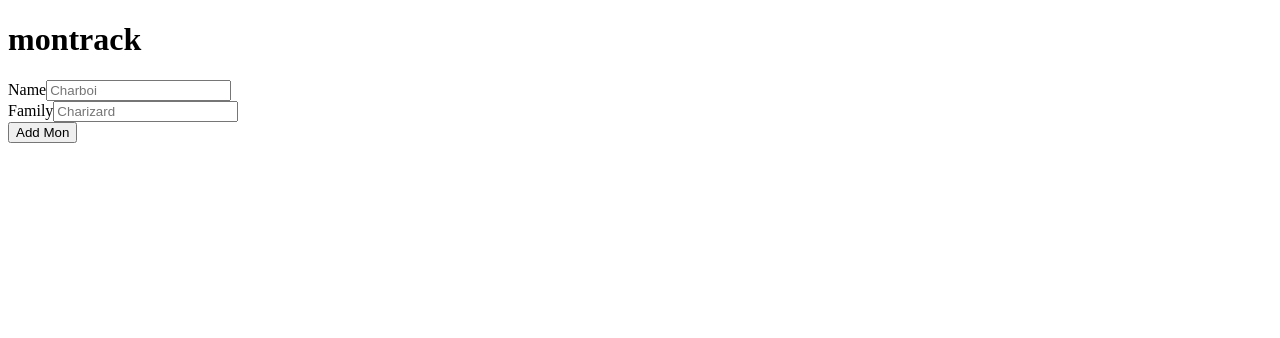
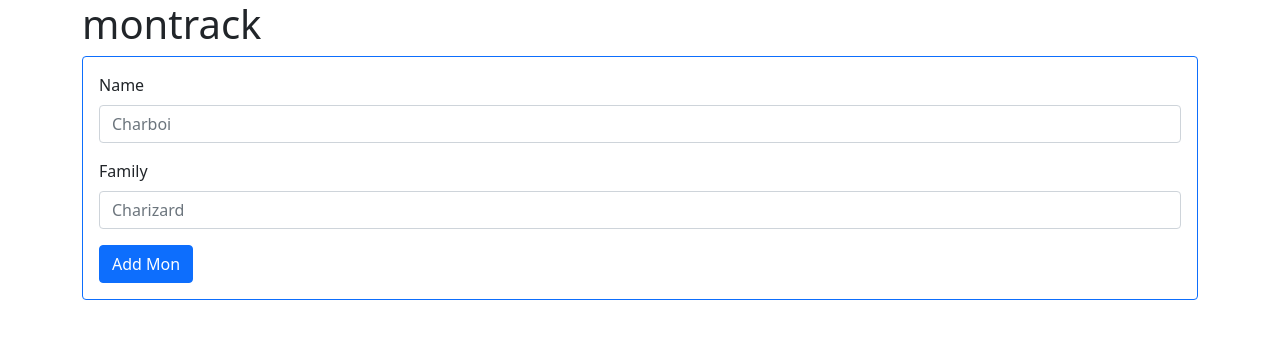
Before and after one commit to ankeesler/montrack, a React (Create React App) app: page / in a window 1280 px wide. Shown: the top 338 px of the page. Built offline with nearby package versions, Linux system fonts and the light colour scheme.

Commit message:
mon form doesn't look like crap

```diff
--- a/src/components/AddMon.js
+++ b/src/components/AddMon.js
@@ -1,4 +1,7 @@
 import { useState } from 'react'
+
+import Form from 'react-bootstrap/Form'
+import Button from 'react-bootstrap/Button'
 
 const AddMon = ({ onAdd }) => {
       const [name, setName] = useState('')
@@ -17,17 +20,21 @@ const AddMon = ({ onAdd }) => {
     }
 
   return (
-          <form className='add-form' onSubmit={onSubmit}>
-          <div className='form-control'>
-          <label>Name</label>
-          <input type='text' placeholder='Charboi' value={name} onChange={(e) => setName(e.target.value)} />
-          </div>
-          <div className='form-control'>
-          <label>Family</label>
-          <input type='text' placeholder='Charizard' value={family} onChange={(e) => setFamily(e.target.value)} />
-          </div>
-          <input type='submit' value='Add Mon' className='btn btn-block' />
-          </form>
+          <Form className='p-3 border border-primary rounded' onSubmit={onSubmit}>
+
+          <Form.Group className='mb-3'>
+          <Form.Label>Name</Form.Label>
+          <Form.Control type='text' placeholder='Charboi' value={name} onChange={(e) => setName(e.target.value)} />
+          </Form.Group>
+
+          <Form.Group className='mb-3'>
+          <Form.Label>Family</Form.Label>
+          <Form.Control type='text' placeholder='Charizard' value={family} onChange={(e) => setFamily(e.target.value)} />
+          </Form.Group>
+
+          <Button variant="primary" type="submit">Add Mon</Button>
+
+          </Form>
   )
 }
 
--- a/src/index.js
+++ b/src/index.js
@@ -1,8 +1,11 @@
 import React from 'react';
 import ReactDOM from 'react-dom';
+
+import 'bootstrap/dist/css/bootstrap.min.css';
+
 import App from './App';
 import reportWebVitals from './reportWebVitals';
-import Pokeclient from './pokeclient.js'
+import Pokeclient from './pokeclient'
 
 const pokeclient = Pokeclient('https://pokeapi.co/api/v2')
 
```
Also changed, not shown: TODO.txt.
